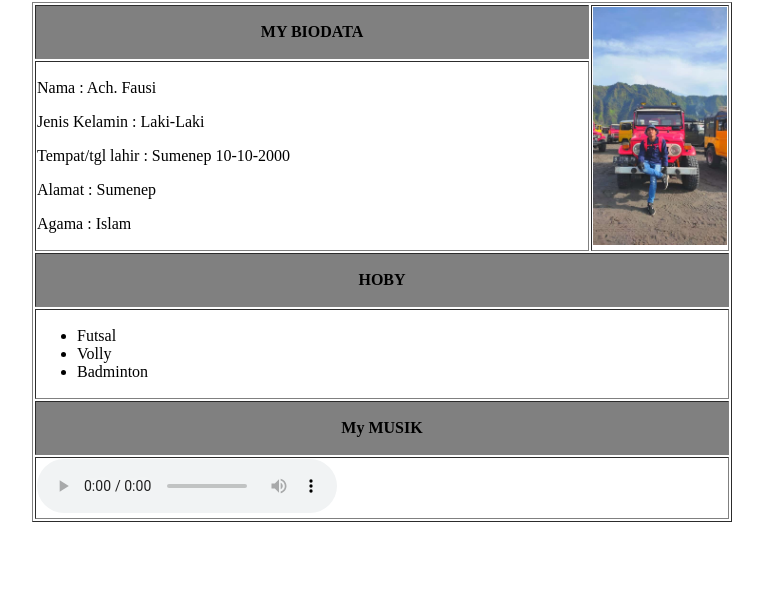
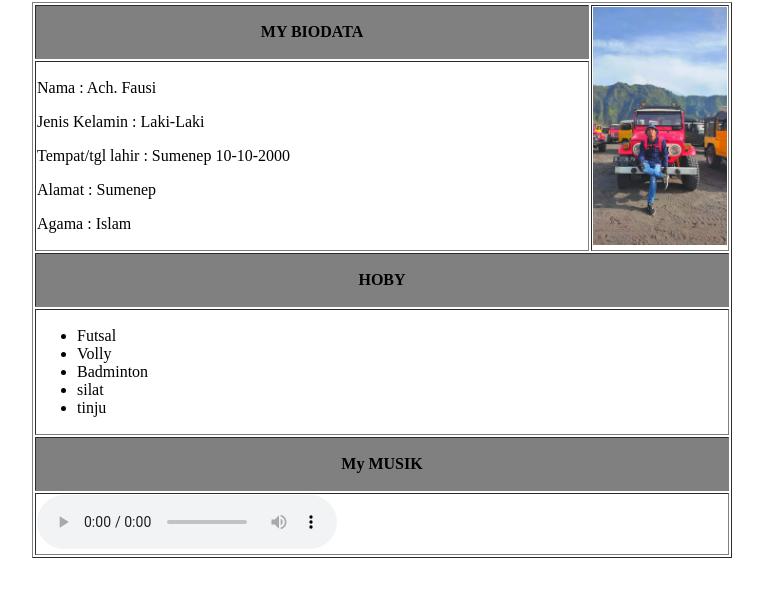
Before and after one commit to acfausi/belajar-1-HTP, a plain HTML site: page index.html in a window 1280 px wide. Shown: the part 78-672 px from the top of the page, without its empty margins (258-1021 px from the left). Drawn offline with Linux system fonts and the light colour scheme.

Commit message:
pembaruan list

```diff
--- a/index.html
+++ b/index.html
@@ -36,6 +36,8 @@
                     <li>Futsal</li>
                     <li>Volly</li>
                     <li>Badminton</li>
+                    <li>silat</li>
+                    <li>tinju</li>
                 </ul>
             </td>
         </tr>
```
